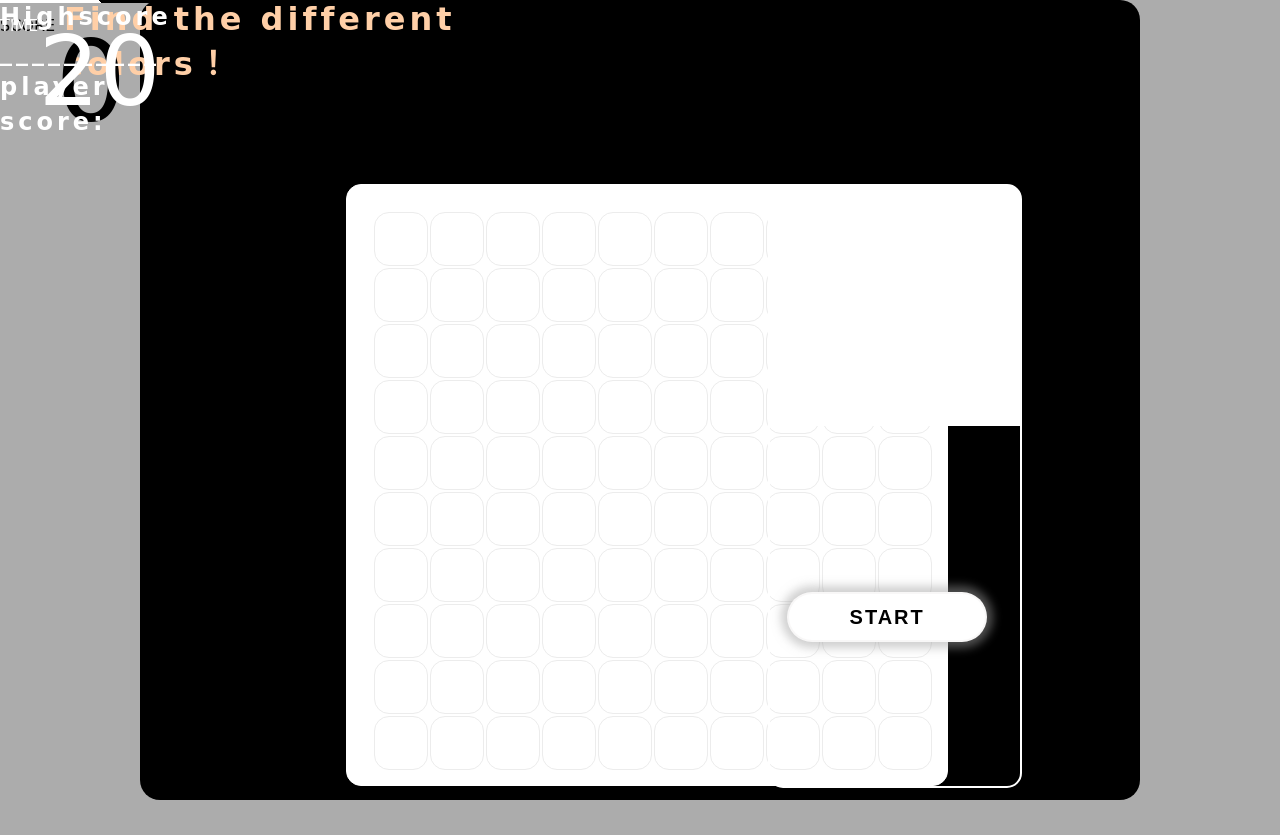
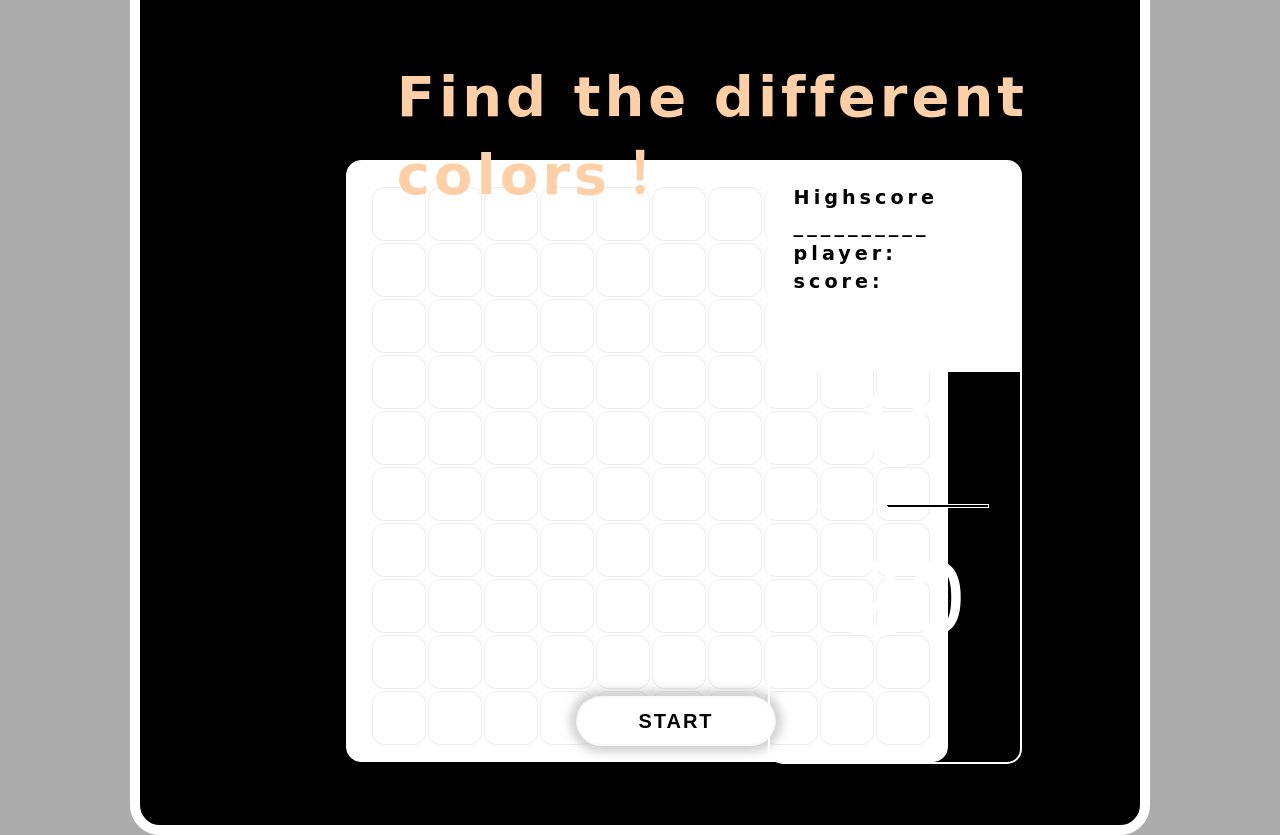
Before and after one commit to BelleShih/color-game, a plain HTML site: page color (1).html in a window 1280 px wide. Before the commit the page ends 800 px from the top, so only its background shows below. Drawn offline with Linux system fonts and the light colour scheme; a web font is replaced by a local one.

Commit message:
版面重新調整

```diff
--- a/color (1).html
+++ b/color (1).html
@@ -20,19 +20,33 @@
             margin: 0;
             background: #acacac;
             font-family: 'Baloo Tammudu 2', cursive;
+            position: relative;
         }
         #bg{
             width: 1000px;
-            height: 800px;
+            height: 850px;
+            /* margin-top: 50px; */
             background: #000;
-            border-radius: 20px;
+            border-radius: 30px;
+            /* box-shadow: 0 0 10px 3px rgba(255, 255, 255, 0.8); */
+            border: 10px solid white;
+        }
+        #circle{
+            width: 500px;
+            height: 500px;
+            border-radius: 50%;
+            background: rgb(0, 0, 0);
+            position: relative;
+            top: -5%;
+            left: 25%;
+
         }
         .cube {
             width: 600px;
             height: 600px;
             position: absolute;
             left: 27%;
-            top: 23%;
+            top: 20%;
             margin: auto;
             border-radius: 15px;
             border: 1px solid rgb(255, 255, 255);
@@ -43,23 +57,23 @@
         table {
             margin: auto;
             position:absolute;
-            top: 25px;
-            left: 25px;
+            top: 24px;
+            left: 23px;
         }
 
         table td {
             width: 50px;
             height: 50px;
             border: 1px solid rgb(236, 236, 236);
-            border-radius: 15px;
+            border-radius: 12px;
             cursor: pointer;
         }
 
         #logo {
-            width: 400px;
-            position: relative;
-            left: 7%;
-            top: -400px;
+            width: 180px;
+            position: absolute;
+            left: 45.5%;
+            top: 5%;
             filter: drop-shadow(1px 1px 5px rgb(160, 160, 160))
         }
 
@@ -67,8 +81,8 @@
             width: 200px;
             height: 50px;
             position: absolute;
-            top: 74%;
-            left: 61.5%;
+            top: 87%;
+            left: 45%;
             border: 2px solid rgba(192, 191, 191, 0.123);
             border-radius: 25px;
             box-shadow: 0 0 10px 6px rgba(161, 161, 161, 0.5);
@@ -91,10 +105,11 @@
 
         #score {
             position: absolute;
-            top: 0px;
-            left: 0px;
+            top: 43%;
+            left: 63%;
             font-size: 1rem;
             width: 100px;
+            color: white;
         }
 
         #text-score {
@@ -106,8 +121,8 @@
 
         #time {
             position: absolute;
-            top: 0px;
-            left: 0px;
+            top: 66%;
+            left: 63%;
             font-size: 1rem;
             color: white;
             width: 100px;
@@ -127,46 +142,49 @@
 
         #line {
             width: 200px;
-            height: 3px;
+            height: 2px;
             background-image: linear-gradient(45deg, #FFF 50%, #000 50%);
             position: absolute;
-            top: 0px;
-            left: 0px;
+            border: 1px solid white;
+            top: 63%;
+            left: 61.5%;
+            z-index: 1;
         }
 
         #title {
             color: rgb(255, 219, 143);
-            font-size: 2rem;
+            font-size: 3.5rem;
             font-weight: 800;
             letter-spacing: 4px;
             position: absolute;
-            left: 5%;
-            top: 0px;
+            left: 31%;
+            top: 8%;
             animation: animation 3s infinite;
             pointer-events: none;
-            width: 500px;
+            width: 800px;
         }
 
         #highscore {
-            color: rgb(255, 255, 255);
-            font-size: 1.5rem;
+            color: rgb(0, 0, 0);
+            font-size: 1.2rem;
             letter-spacing: 4px;
             position: absolute;
-            left: 0px;
-            top: 0px;
+            left: 62%;
+            top: 23%;
             font-weight: 600;
             line-height: 35px;
             width: 100px;
+            line-height: 28px;
         }
 
         #hsbg {
             width: 250px;
             height: 600px;
-            background-image: linear-gradient( 180deg, rgb(255, 255, 255) 40%,rgba(255,255,255,0)40%);
+            background-image: linear-gradient( 180deg, rgb(255, 255, 255) 35%,rgba(255,255,255,0)35%);
             border: 2px solid rgb(255, 255, 255);
             position: absolute;
             border-radius: 15px;
-            top: 23%;
+            top: 20%;
             left: 60%;
             /* z-index: -100; */
             /* animation: animation 10s infinite; */
@@ -186,6 +204,7 @@
 
 <body>
     <div id="bg">
+        <!-- <div id="circle"></div> -->
     <div class="cube">
         <table>
             <tr>
```
